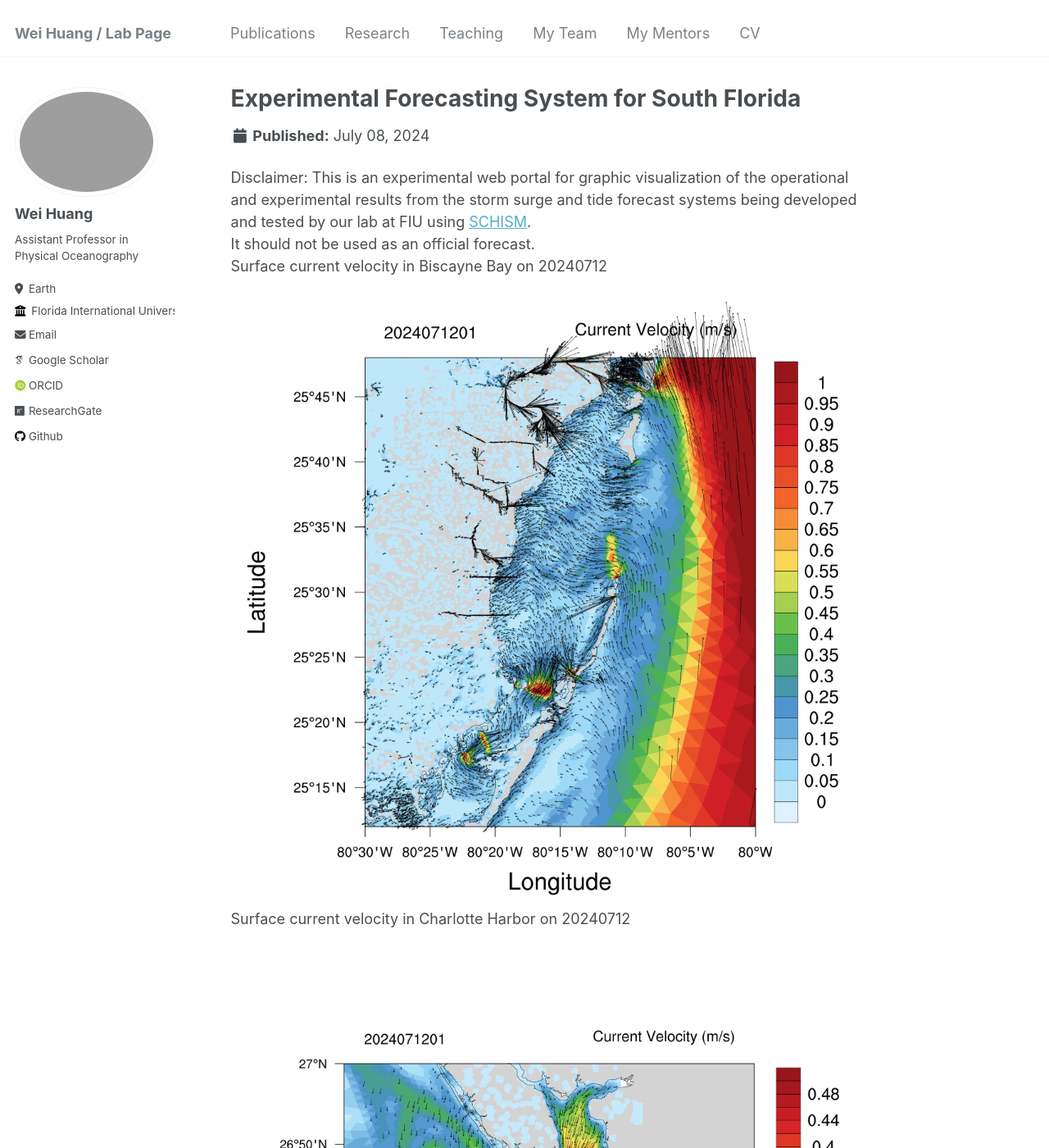
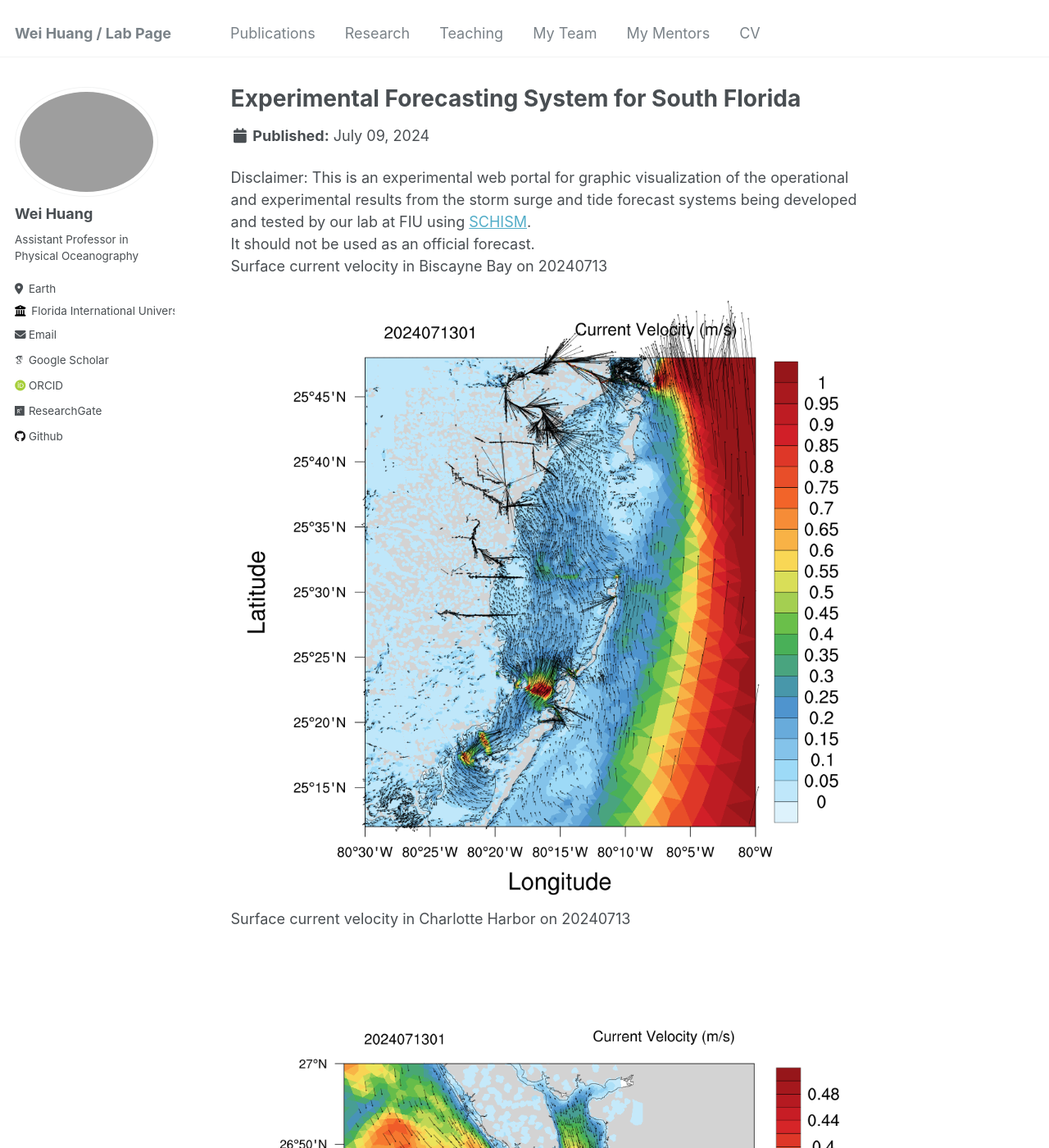
Before and after one commit to huang96169/huang96169.github.io, a Jekyll site: the page built from _research/research-1.md, in a window 1280 px wide and 1400 px high. Shown: the whole window at 82% size. Built offline with Jekyll 4.4.1, drawn with Linux system fonts in a browser that asks for light colours; some web fonts are replaced; some of the changed text lies outside the part shown.

Commit message:
replaced research_uv1.gif research_salt1.gif research_temp1.gif and replaced research_elev2.gif research_uv2.gif research_salt2.gif research_temp2.gif

```diff
--- a/_research/research-1.md
+++ b/_research/research-1.md
@@ -1,7 +1,7 @@
 ---
 title: "Experimental Forecasting System for South Florida"
-short: Surface current velocity of South Florida from 20240708 to 20240712
-date: 2024-07-08
+short: Surface current velocity of South Florida from 20240709 to 20240713
+date: 2024-07-09
 short1: "Disclaimer: This is an experimental web portal for graphic visualization of the operational and experimental results from the storm surge and tide forecast systems being developed and tested by our lab at FIU using [SCHISM](https://ccrm.vims.edu/schismweb/). It should not be used as an official forecast."
 excerpt: "<img src='/images/research_uv1.gif'>"
 collection: research
@@ -10,11 +10,11 @@ collection: research
 Disclaimer:
 This is an experimental web portal for graphic visualization of the operational and experimental results from the storm surge and tide forecast systems being developed and tested by our lab at FIU using [SCHISM](https://ccrm.vims.edu/schismweb/).<br/>
 It should not be used as an official forecast.<br/>
-Surface current velocity in Biscayne Bay on 20240712<br/>
+Surface current velocity in Biscayne Bay on 20240713<br/>
 <img src='/images/research_Bbay.png'>
-Surface current velocity in Charlotte Harbor on 20240712<br/>
+Surface current velocity in Charlotte Harbor on 20240713<br/>
 <img src='/images/research_Cbay.png'>
-Surface current velocity in Tampa Bay on 20240712<br/>
+Surface current velocity in Tampa Bay on 20240713<br/>
 <img src='/images/research_Tbay.png'>
 The map below showns observational stations used for validating the model's results, as well as the horizontal grid. <br/>
 The horizontal grid for SCHISM in simulating Biscayne Bay in South Florida, using flexible resolution resolving levees and canals (1-2 m), watershed rural and urban areas (30m-50m) and coastal ocean (500m-5km).<br/>
```
Also changed, not shown: _research/research-2.md (+6 -6 lines), images/research_Bbay.png, images/research_Cbay.png, images/research_Tbay.png, images/research_maxelev2.gif.
